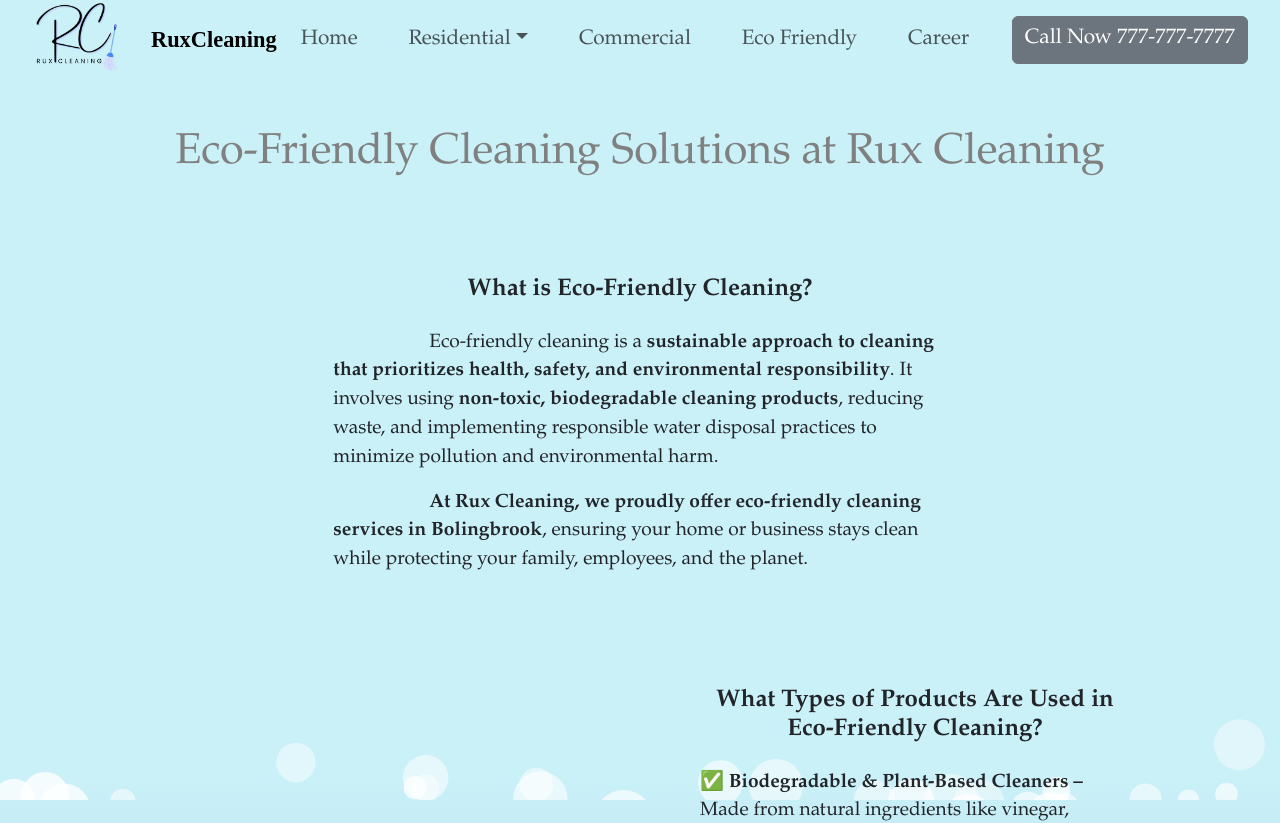
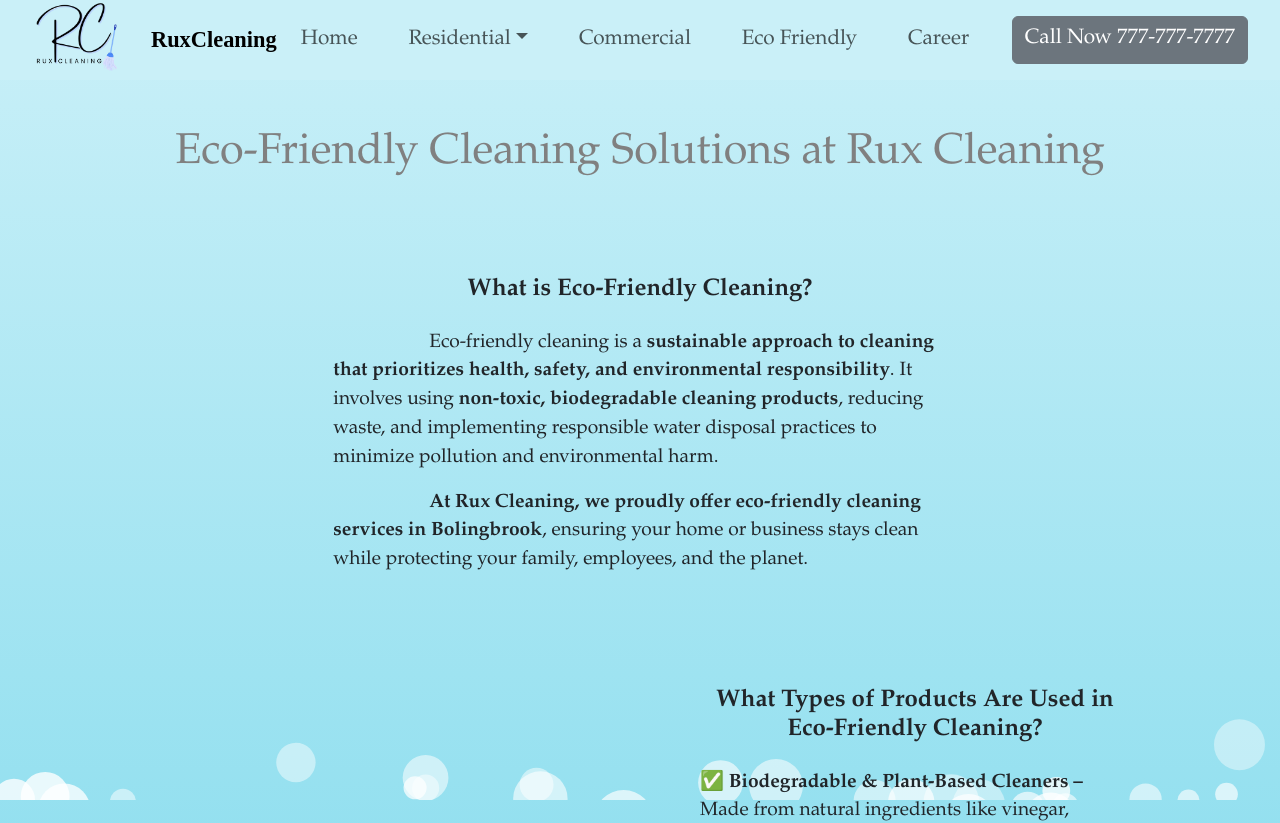
Before and after one commit to YemnyFeliz/RuxCleaning, a React (Vite) app: page /ecoFriendly in a window 1280 px wide. Shown: the top 823 px of the page. Built offline with nearby package versions, Linux system fonts and the light colour scheme.

Commit message:
changed bg color.

```diff
--- a/src/App.css
+++ b/src/App.css
@@ -9,7 +9,8 @@
     height: 100%;
     margin: 0;
     padding: 0;
-    background: linear-gradient( #caf0f8 30%, #023e8a) !important;
+    background: linear-gradient( #caf0f8 , #00b4d8 ) !important;
+    /* background: linear-gradient( #caf0f8 30%, #023e8a) !important; */
 
     /* background-color: blue !important; */
 }
@@ -19,7 +20,7 @@
     width: 100%;
     height: 100%;
     overflow: hidden;
-    background: linear-gradient( #caf0f8 25%, #023e8a ) !important;
+    background: linear-gradient( #caf0f8 , #00b4d8 ) !important;
 
 }
 
```
